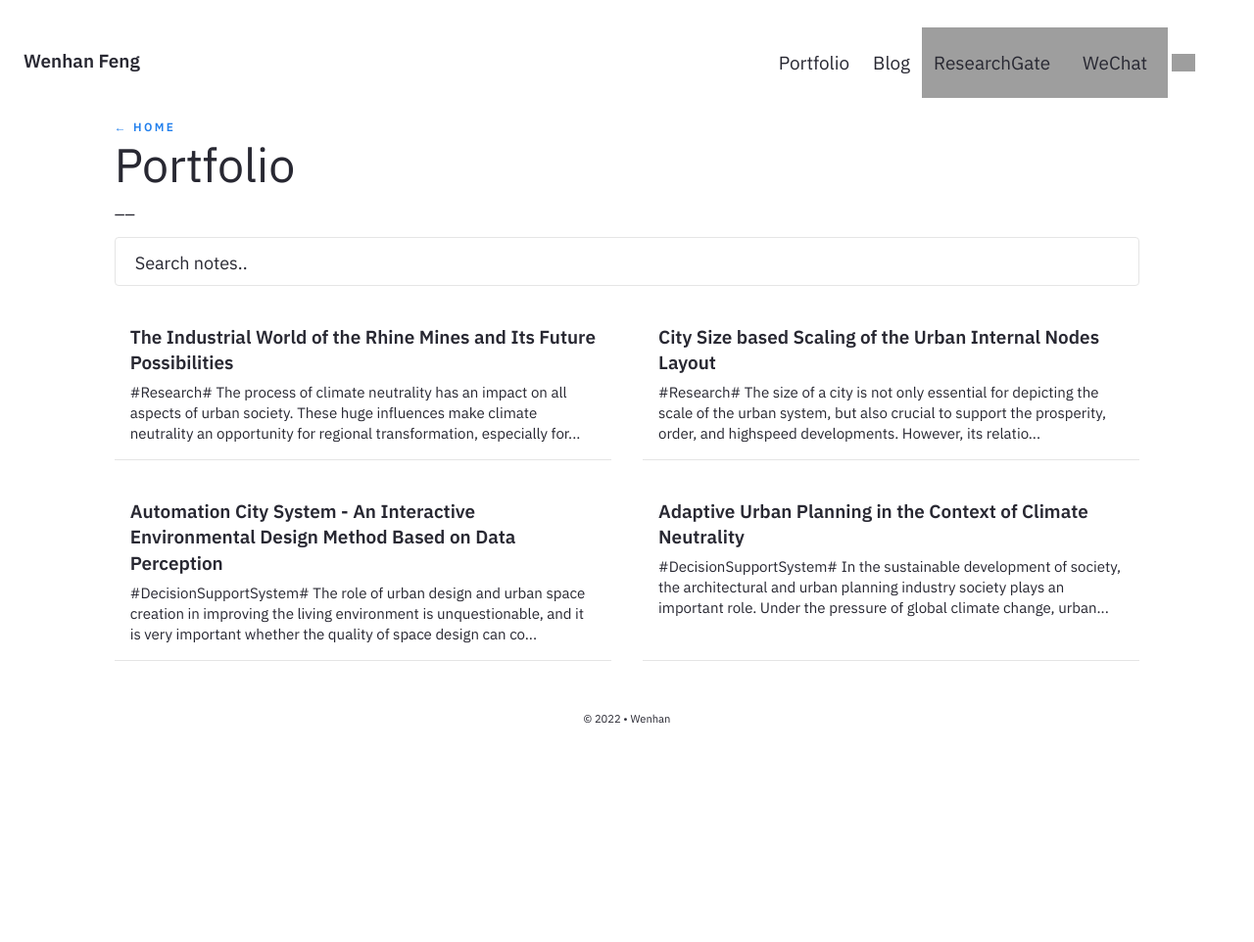
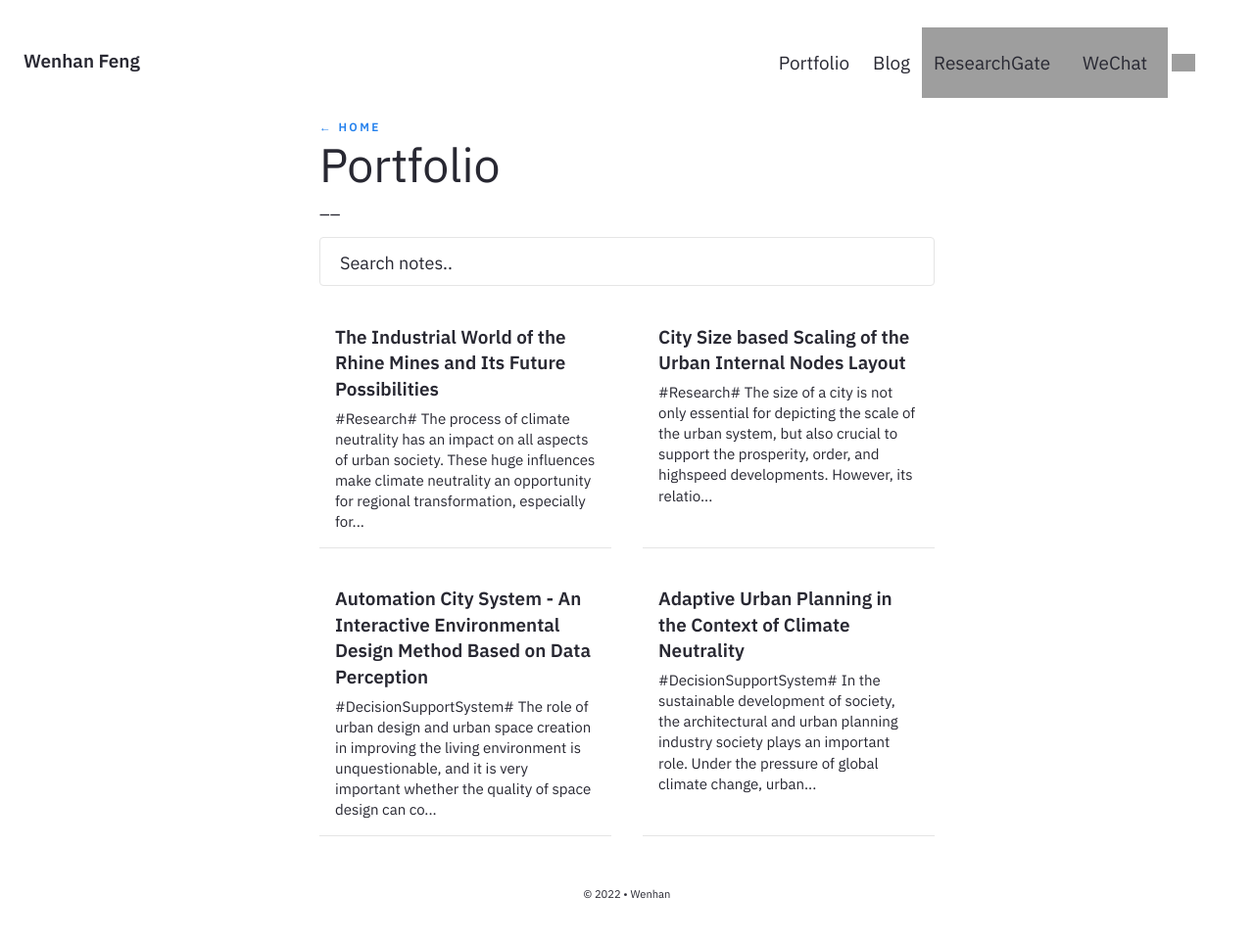
Before and after one commit to wenhanfeng/wenhanfeng.github.io, a Jekyll site: the page built from pages/notes.md, in a window 1280 px wide. Shown: the whole page at 98% size. Built offline with Jekyll 4.4.1, drawn with Linux system fonts in a browser that asks for light colours; before the commit the page ends 900 px from its top, so only the background shows below that; grey boxes are pictures that could not be loaded.

Commit message:
Update Post.html

```diff
--- a/_layouts/Post.html
+++ b/_layouts/Post.html
@@ -93,7 +93,7 @@
 
             <!--- Notes Feed Layout-->
             {%- if page.feedformat -%}
-            <div class="column is-10-widescreen  is-8-desktop is-8-tablet is-12-mobile">
+            <div class="column is-6-widescreen  is-8-desktop is-8-tablet is-12-mobile">
                 <h5 class="meta-title"><a href="/">← Home</a></h5>
                     <div class="jumbo">{{page.title}}</div>
                     {%- include Content.html -%}
@@ -131,7 +131,7 @@
 
             <!--- Post Feed Layout-->
             {%- if page.permalink == "/posts" -%}
-            <div class="column is-6-widescreen  is-8-desktop is-8-tablet is-12-mobile">
+            <div class="column is-10-widescreen  is-8-desktop is-8-tablet is-12-mobile">
                 <h5 class="meta-title"><a href="/">← Home</a></h5>
                 <div class="jumbo">{{page.title}}</div>
                     {%- include Content.html -%}
```
